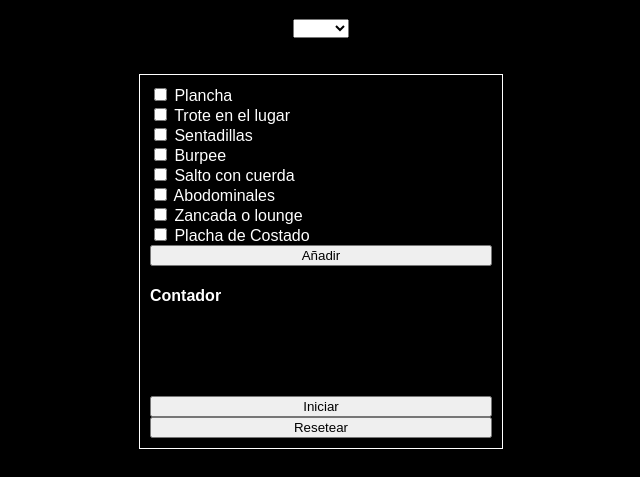
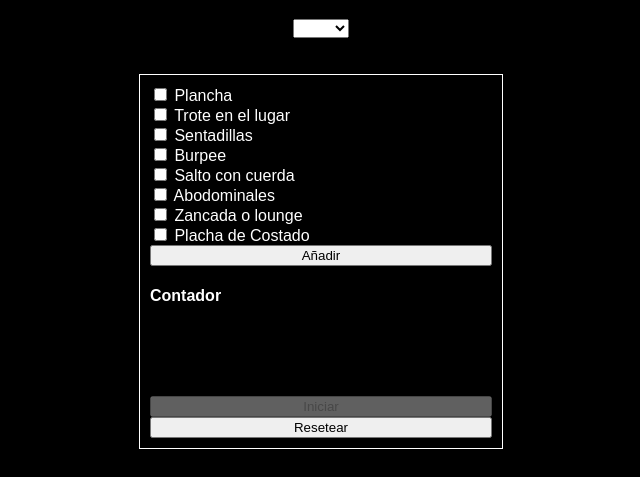
Before and after one commit to Riva-Piedra/app_ejercicios, a plain HTML site: page App/public/index.html in a window 1280 px wide. Both pictures are taken after a click on the button "Iniciar". Shown: the part 129-606 px from the top of the page, without its empty margins (319-959 px from the left). Drawn offline with Linux system fonts and the light colour scheme.

Commit message:
Desabilitar boton de inicio para evitar bug

```diff
--- a/App/js/main.js
+++ b/App/js/main.js
@@ -20,10 +20,12 @@ restart.addEventListener('click', reset)
 //------------------------------------------
 function define(){
     add.setAttribute('disabled', "");
+    btn.setAttribute('disabled', "");
     let o = document.getElementById('select');
     if(ul.children.length == 0){    /* Comprabamos si hay ejercicios en lista, si es asi seguimos */
-        alert('agrege ejercicios')
-        add.removeAttribute('disabled', "")
+        alert('agrege ejercicios');
+        add.removeAttribute('disabled', "");
+        btn.setAttribute('disabled', "");
         return false
     }
 
@@ -96,16 +98,17 @@ function getExercies() {  /* Trae los ejercicios seleccionados y los suma a la l
     for (let i = 0; i < form.length; i++) {
 
             if (form[i].checked == true){
-                let element = document.createElement('li')
-                element.innerHTML = form.children[i].textContent
+                let element = document.createElement('li');
+                element.innerHTML = form.children[i].textContent;
                 ul.appendChild(element);
             }
         }
     }
-//----------------------------------------------------
+//------------------------------------------------------
 
 function reset(){  /* Pone todo a "0" */
     let result = confirm('Desea resetear?')
+
     if(result == true){
         info.innerHTML = ""
         add.removeAttribute('disabled', "")
```
Also changed, not shown: App/public/index.html (+1 -1 lines). Lines whose indentation alone changed are shown as unchanged.
